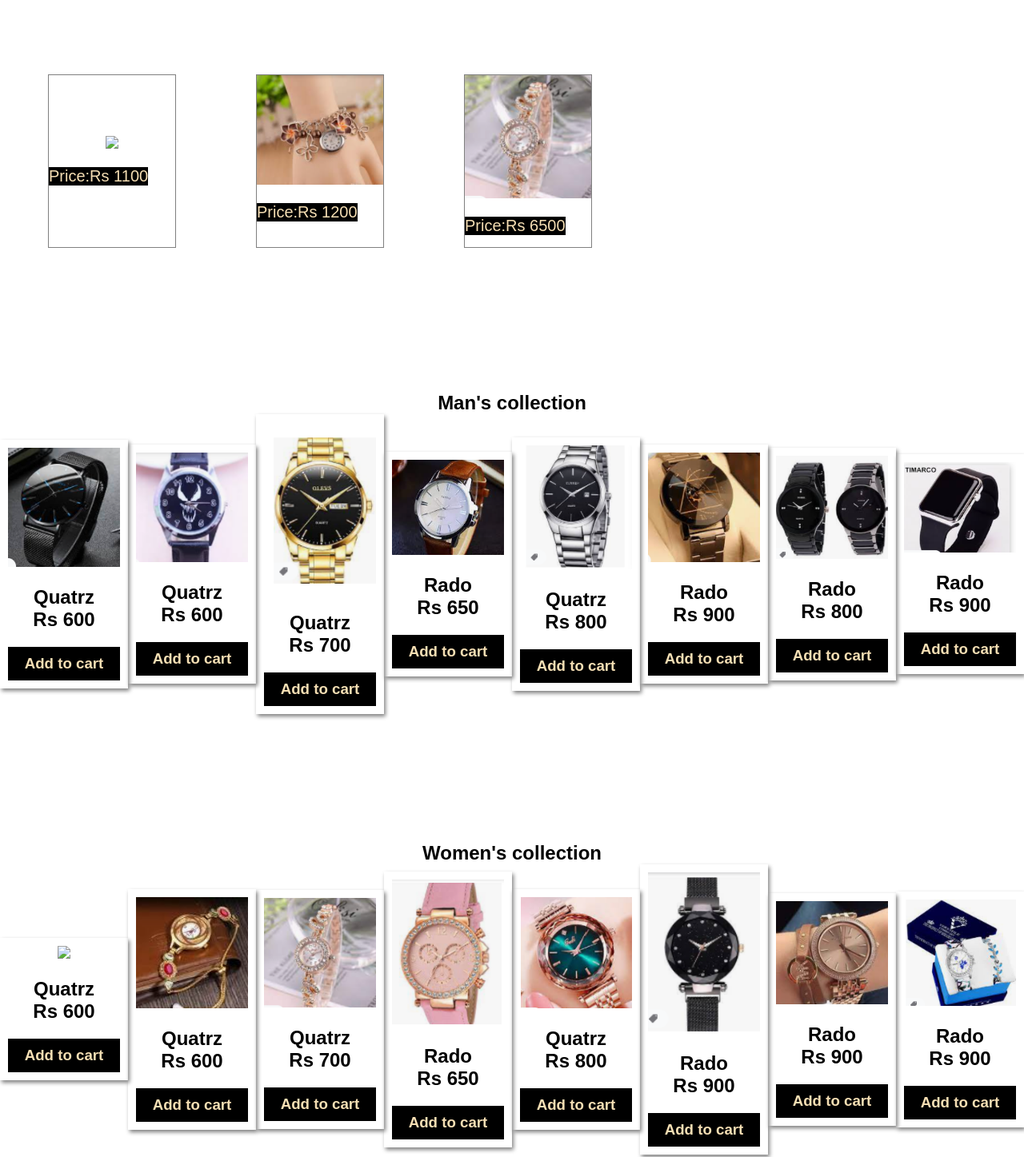
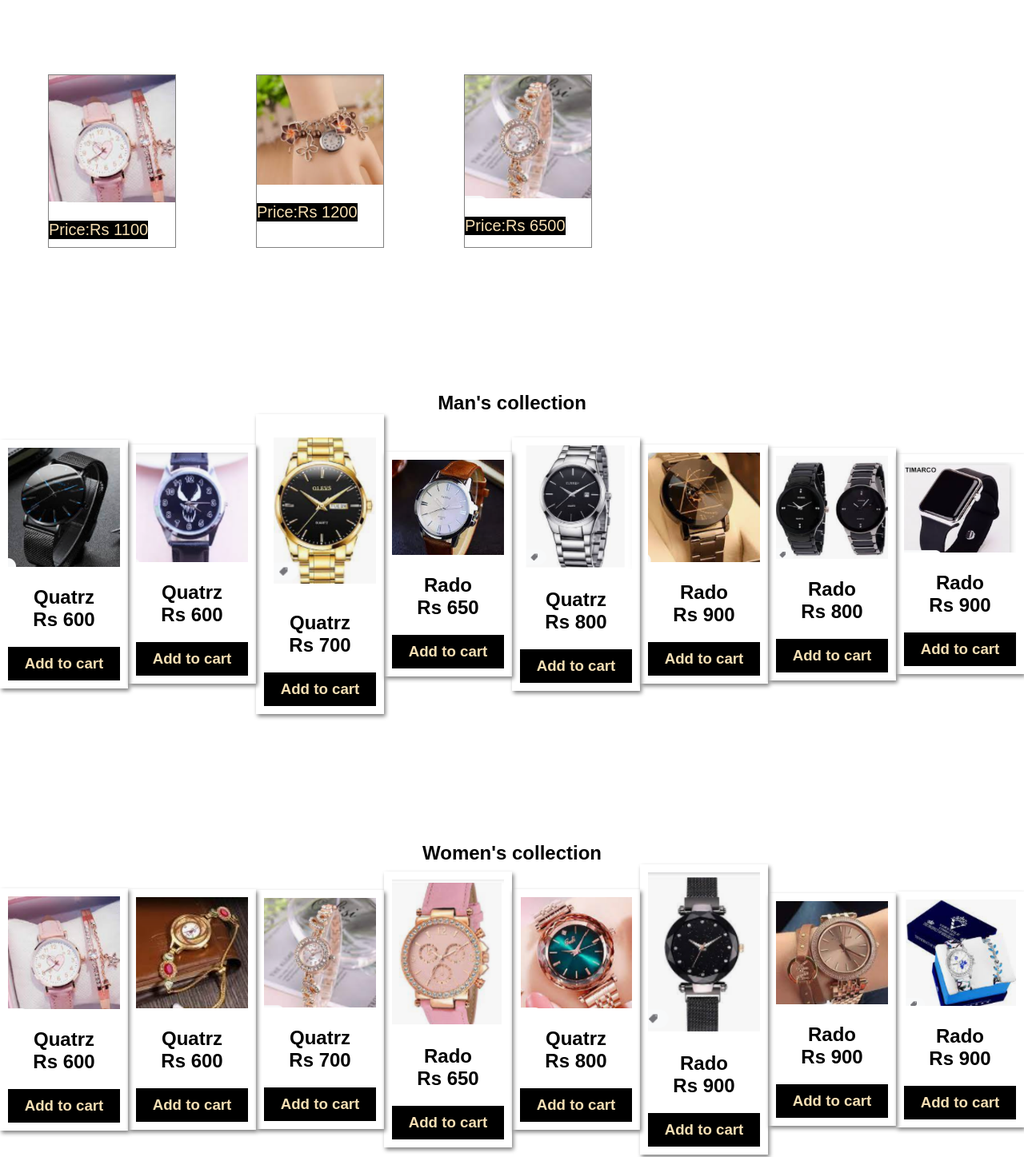
Before and after one commit to asmitashrestha/E-Shop, a plain HTML site: page index.html in a window 1280 px wide. Shown: the part 1363-2810 px from the top of the page at 80% size. Drawn offline with Linux system fonts and the light colour scheme; files whose address does not match are found by name.

Commit message:
Update index.html

```diff
--- a/index.html
+++ b/index.html
@@ -50,7 +50,7 @@
             <div class ="price">Price:Rs 500</div>
         </div>
          <div>
-            <img src ="w1.png">
+            <img src ="images/w1.png">
             <div class ="price">Price:Rs 1100</div>
         </div>
         <div>
@@ -112,7 +112,7 @@
         <h2>Women's collection</h2>
         <div class ="womens">
             <div class ="womens-stores">
-                <img src ="w1.png">
+                <img src ="images/w1.png">
                     <h2>Quatrz<br>Rs 600</h2>
                     <h3>Add to cart</h3>
             </div>
```
